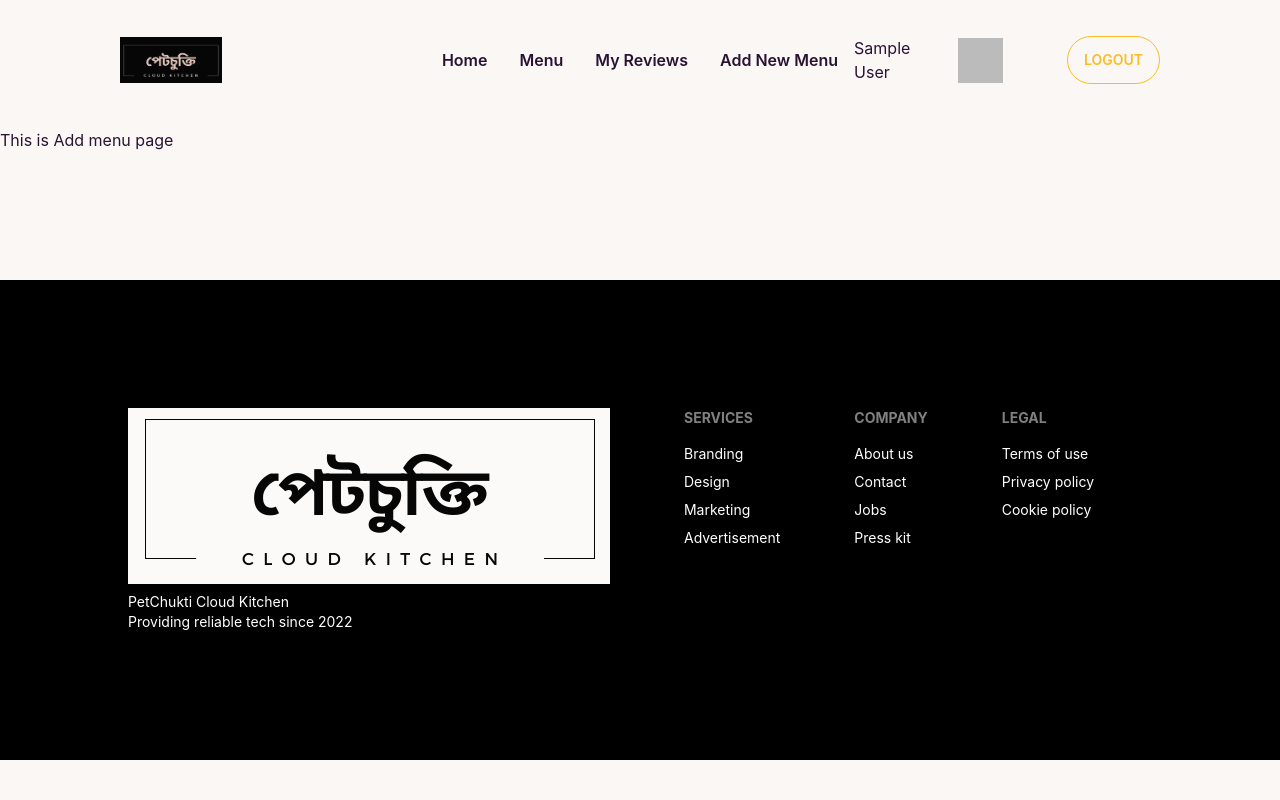
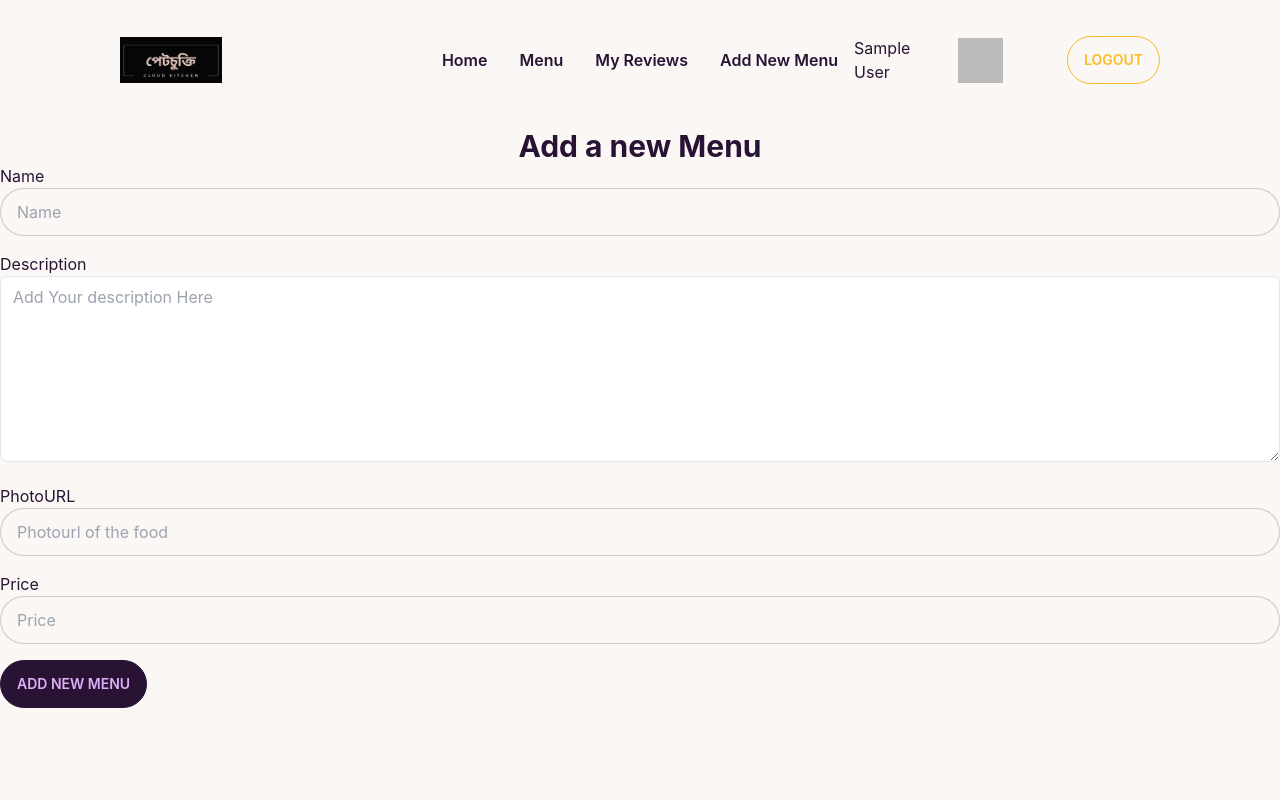
Before and after one commit to afsertanveer/pet-chukti-client, a React (Create React App) app: page /add-menu in a window 1280 px wide. Shown: the top 800 px of the page. Built offline with nearby package versions, Linux system fonts and the light colour scheme; no server answers; sample sign-in values are in the browser's storage.

Commit message:
menu added succesfully

```diff
--- a/src/Pages/AddMenu/AddMenu.js
+++ b/src/Pages/AddMenu/AddMenu.js
@@ -1,12 +1,93 @@
 import React from 'react';
+import { toast } from 'react-hot-toast';
 import useTitle from './../../hooks/useTitle';
 
 const AddMenu = () => {
     useTitle('Add Menu')
+
+    const handleAddMenu=event =>{
+        event.preventDefault();
+        const form = event.target;
+        const name = form.name.value;
+        const photoURL = form.photoURL.value;
+        const description = form.description.value;
+        const price = form.price.value;
+        if(isNaN(price)){
+            alert('price is not a Number')
+            return;
+        }
+        console.log(name,photoURL,description,price);
+        const menu ={
+            name,
+            description,
+            photoURL,
+            price
+        }
+         fetch("http://localhost:5000/menu", {
+           method: "POST",
+           headers: {
+             "content-type": "application/json",
+           },
+           body: JSON.stringify(menu),
+         })
+         .then(res=>res.json())
+         .then(data=>{
+            if (data.acknowledged) {
+              toast.success('Menu Added Successfully')
+              form.reset();
+            }
+         })
+    }
     return (
-        <div>
-            <h2>This is Add menu page</h2>
-        </div>
+      <div>
+        <h2 className="text-3xl text-center font-bold"> Add a new Menu</h2>
+        <form onSubmit={handleAddMenu}>
+          <div className="grid grid-cols-1 gap-4 mb-4">
+            <label>
+              Name <br />
+              <input
+                type="text"
+                name="name"
+                placeholder="Name"
+                className="input input-bordered w-full"
+                required
+              />
+            </label>
+            <label>
+              Description
+              <br />
+              <textarea
+                name="description"
+                className="w-full px-3 py-2 text-gray-700 border rounded-lg focus:outline-none"
+                rows="7"
+                placeholder="Add Your description Here"
+                required
+              ></textarea>
+            </label>
+            <label>
+              PhotoURL
+              <br />
+              <input
+                type="text"
+                name="photoURL"
+                placeholder="Photourl of the food"
+                className="input input-bordered w-full"
+                required
+              />
+            </label>
+            <label>
+              Price <br />
+              <input
+                type="text"
+                name="price"
+                placeholder="Price"
+                className="input input-bordered w-full"
+              />
+            </label>
+          </div>
+          <input className="btn" type="submit" value="Add New Menu" />
+        </form>
+      </div>
     );
 };
 
--- a/src/Pages/Home/MenuCards/MenuCard.js
+++ b/src/Pages/Home/MenuCards/MenuCard.js
@@ -6,7 +6,7 @@
     return (
       <div className="card w-full lg:w-96 bg-base-100 shadow-xl">
         <figure>
-          <img src={photoURL} alt="Shoes" />
+          <img src={photoURL} style={{ minHeight:"288px",minWidth:"384px" }} alt="Shoes" />
         </figure>
         <div className="card-body">
           <h2 className="card-title text-3xl text-center">{name}</h2>
--- a/src/Pages/Menu/Menu.js
+++ b/src/Pages/Menu/Menu.js
@@ -1,8 +1,10 @@
 import React from 'react';
 import { useLoaderData } from 'react-router-dom';
+import useTitle from '../../hooks/useTitle';
 import MenuItem from './../Shared/MenuItem/MenuItem';
 
 const Menu = () => {
+  useTitle('Menu')
     const menuItems = useLoaderData();
     return (
       <div>
--- a/src/Pages/Shared/MenuDetails/MenuDetails.js
+++ b/src/Pages/Shared/MenuDetails/MenuDetails.js
@@ -2,6 +2,7 @@
 import { FaStar } from "react-icons/fa";
 import { Link, useLoaderData } from 'react-router-dom';
 import { AuthContext } from '../../../Context/AuthProvider';
+import useTitle from '../../../hooks/useTitle';
 import Review from '../../Review/Review';
 const MenuDetails = () => {
     const {user} = useContext(AuthContext);
@@ -10,6 +11,7 @@
     const [userSetRating,setUserSetRating] = useState(5);
     const menu =useLoaderData();
     const {_id,photoURL,name,price,description} = menu;
+    useTitle(name);
     const email=user?.email;
     const userPhoto = user?.photoURL;
     const handleSubmit = event =>{
--- a/src/Pages/Shared/MenuItem/MenuItem.js
+++ b/src/Pages/Shared/MenuItem/MenuItem.js
@@ -6,7 +6,11 @@
   return (
     <div className="card w-full lg:w-96 bg-base-100 shadow-xl">
       <figure>
-        <img src={photoURL} alt="Shoes" />
+        <img
+          src={photoURL}
+          style={{ minHeight: "288px", minWidth: "384px" }}
+          alt="Shoes"
+        />
       </figure>
       <div className="card-body">
         <h2 className="card-title text-3xl text-center">{name}</h2>
```
